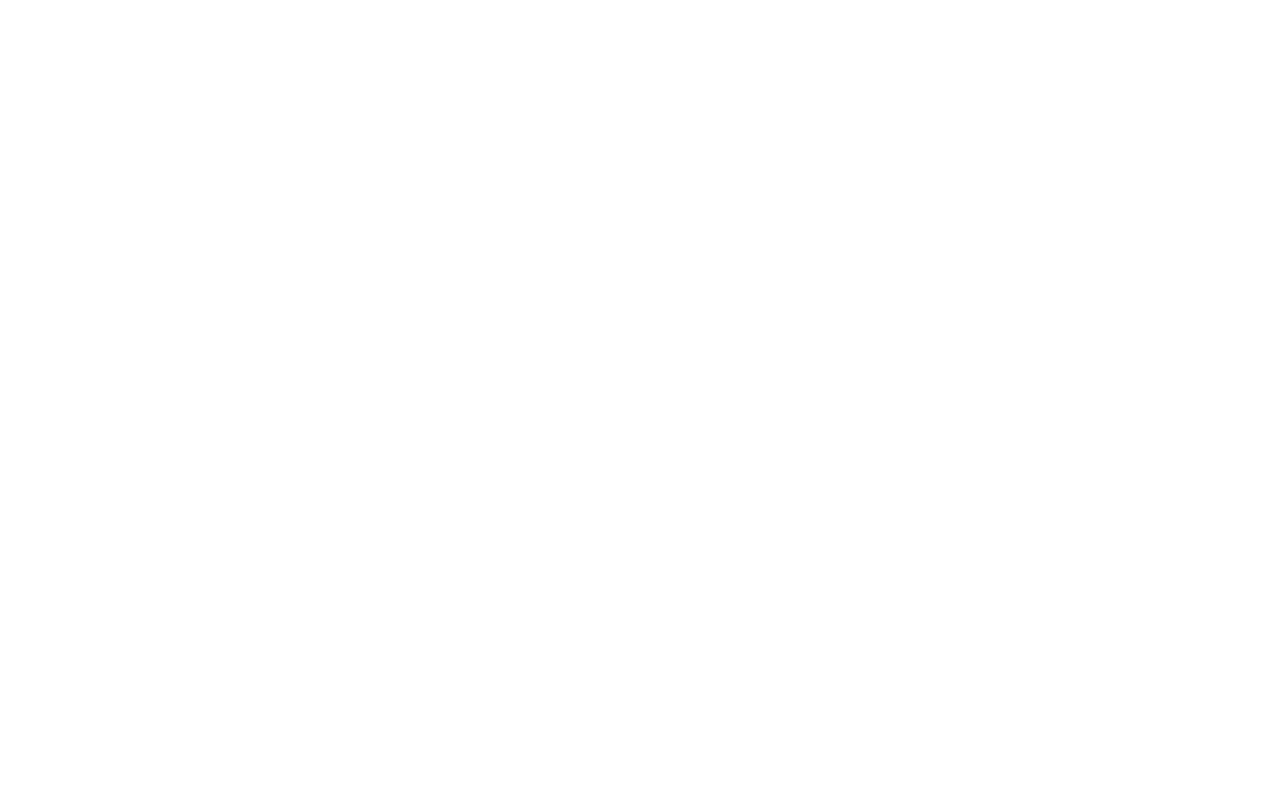
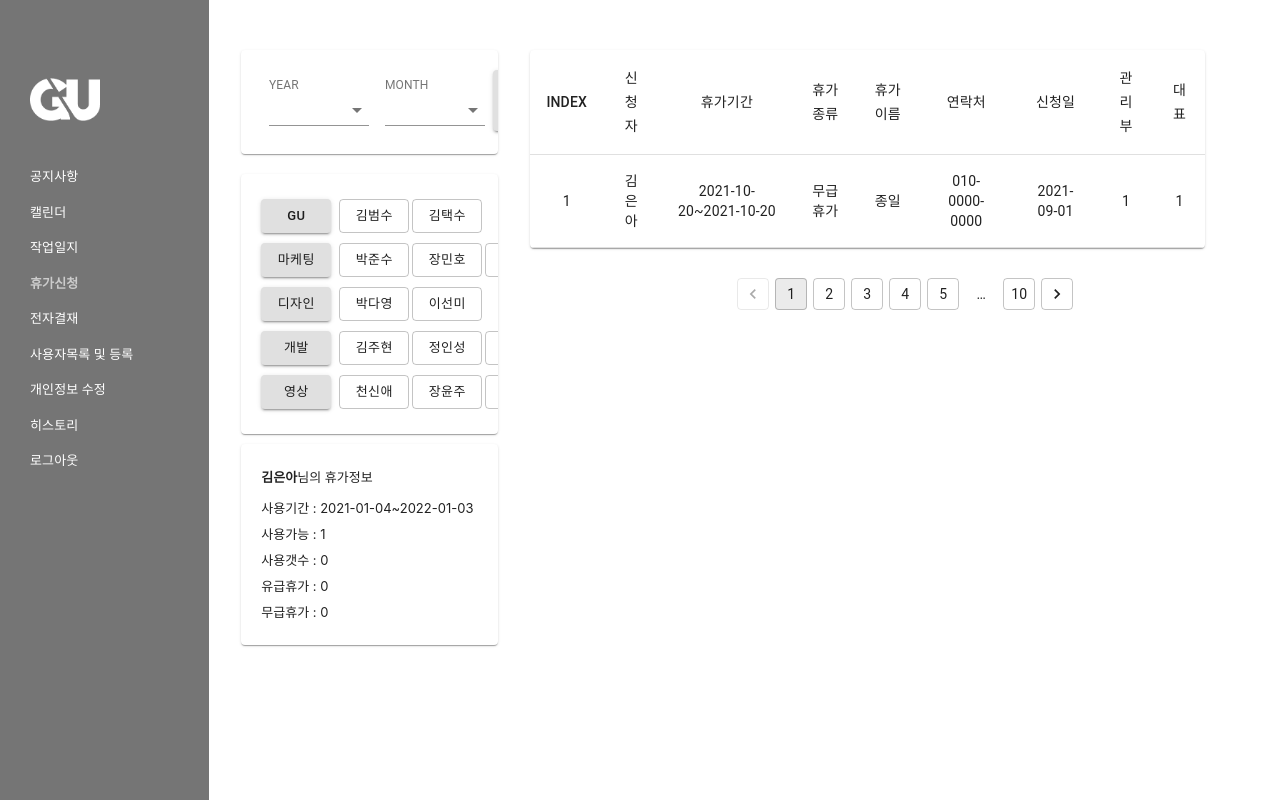
Before and after one commit to eunah3693/p_managementReact, a React (Create React App) app: page /off in a window 1280 px wide. Built offline with nearby package versions, Linux system fonts and the light colour scheme.

Commit message:
휴가신청 레이아웃

```diff
--- a/src/App.css
+++ b/src/App.css
@@ -1,38 +1,17 @@
-.App {
+*{
+  box-sizing: border-box;
+  margin: 0;
+  padding: 0;
+}
+.flex{
+  display: flex;
+}
+.jCenter{
+  justify-content: center;
+}
+.aCenter{
+  align-items: center;
+}
+.tac{
   text-align: center;
 }
-
-.App-logo {
-  height: 40vmin;
-  pointer-events: none;
-}
-
-@media (prefers-reduced-motion: no-preference) {
-  .App-logo {
-    animation: App-logo-spin infinite 20s linear;
-  }
-}
-
-.App-header {
-  background-color: #282c34;
-  min-height: 100vh;
-  display: flex;
-  flex-direction: column;
-  align-items: center;
-  justify-content: center;
-  font-size: calc(10px + 2vmin);
-  color: white;
-}
-
-.App-link {
-  color: #61dafb;
-}
-
-@keyframes App-logo-spin {
-  from {
-    transform: rotate(0deg);
-  }
-  to {
-    transform: rotate(360deg);
-  }
-}
--- a/src/App.js
+++ b/src/App.js
@@ -6,6 +6,7 @@
 import NoticeDetail from './pages/NoticeDetail';
 import WorkCalendar from './pages/WorkCalendar';
 import WorkDiary from './pages/WorkDiary';
+import OffList from './pages/OffList';
 
 function App() {
   return (
@@ -14,6 +15,7 @@
         <Route path="/noticeDetail" component={NoticeDetail} />
         <Route path="/calendar" component={WorkCalendar} />
         <Route path="/diary" component={WorkDiary} />
+        <Route path="/off" component={OffList} />
         <Route path="/" component={Login} exact/>
     </div>
   );
--- a/src/component/Nav.js
+++ b/src/component/Nav.js
@@ -50,7 +50,7 @@
         {"name":"공지사항","link":"/notice"},
         {"name":"캘린더","link":"/calendar"},
         {"name":"작업일지","link":"/diary"},
-        {"name":"휴가신청","link":""},
+        {"name":"휴가신청","link":"/off"},
         {"name":"전자결재","link":""},
         {"name":"사용자목록 및 등록","link":""},
         {"name":"개인정보 수정","link":""},
--- a/src/component/SelectBox.js
+++ b/src/component/SelectBox.js
@@ -21,7 +21,7 @@
 
   const [open, setOpen] = React.useState(false);
   //   select 안에 option
-  let {selectData,option,changeSelect}=props;
+  let {selectData,option,changeSelect,label}=props;
 
   const handleClose = () => {
     setOpen(false);
@@ -35,7 +35,7 @@
   return (
     <div>
       <FormControl className={classes.formControl} style={{minWidth:props.width}}>
-        <InputLabel >공지종류</InputLabel>
+        <InputLabel >{label}</InputLabel>
         <Select
           open={open}
           onClose={handleClose}
--- /dev/null
+++ b/src/component/TableLoop.js
@@ -0,0 +1,80 @@
+import React, { Component } from 'react';
+import { makeStyles } from '@material-ui/core/styles';
+import Table from '@material-ui/core/Table';
+import TableBody from '@material-ui/core/TableBody';
+import TableCell from '@material-ui/core/TableCell';
+import TableContainer from '@material-ui/core/TableContainer';
+import TableHead from '@material-ui/core/TableHead';
+import TableRow from '@material-ui/core/TableRow';
+import Paper from '@material-ui/core/Paper';
+import Pagination from '@material-ui/lab/Pagination';
+import { Link } from "react-router-dom";
+
+const useStyles = makeStyles((theme) => ({
+    layout:{
+        "& a":{
+            textDecoration:"none"
+        }
+    },
+    noticeTable:{
+        width:"90%",
+        marginTop:"50px",
+        fontSize:"15px",
+        "& .MuiTableCell-root a":{
+            color:"rgba(0, 0, 0, 0.87)"
+        }
+    },
+    paginationBox:{
+        paddingTop:"30px",
+        display:"flex",
+        justifyContent:"center"
+    },
+    firstColumn:{
+        textAlign:"center"
+    },
+}));
+
+function TableLoop(props){
+    const classes = useStyles();
+    let {dataTitle, data , link}=props;
+    return (
+        <div className={classes.layout}>
+            <TableContainer component={Paper} className={classes.noticeTable}>
+                <Table className={classes.table} aria-label="simple table">
+                    <TableHead>
+                        <TableRow>
+                            {dataTitle.map(function(val,idx){
+                                return (
+                                    <TableCell align="center">{val}</TableCell>
+                                )
+                            })}
+                        </TableRow>
+                    </TableHead>
+                    <TableBody>
+                    {data.map((val,idx) => (
+                            <TableRow key={idx}>
+                                    <TableCell className={classes.firstColumn} component="th" scope="row">{idx+1}</TableCell>
+                                    <TableCell align="center">{val.worker}</TableCell>
+                                    <TableCell align="center">
+                                        <Link to={"/"+link+"/"+idx}  className={classes.tableLink}>{val.duration}</Link>
+                                    </TableCell>
+                                    <TableCell align="center">{val.offType}</TableCell>
+                                    <TableCell align="center">{val.offName}</TableCell>
+                                    <TableCell align="center">{val.phone}</TableCell>
+                                    <TableCell align="center">{val.applyDate}</TableCell>
+                                    <TableCell align="center">{val.approve1}</TableCell>
+                                    <TableCell align="center">{val.approve2}</TableCell>
+                            </TableRow>
+                    ))}
+                    </TableBody>
+                </Table>
+            </TableContainer>
+            <div className={classes.paginationBox}>
+                 <Pagination count={10} variant="outlined" shape="rounded" />
+            </div>
+        </div>
+    );
+
+}
+
+export default TableLoop;
--- a/src/pages/HolidayInfo.js
+++ b/src/pages/HolidayInfo.js
@@ -6,10 +6,13 @@
 const useStyles = makeStyles((theme) => ({
   layout:{
     width:"100%",
-    padding:"10px 0 10px 20px",
+    padding:"20px",
     textAlign:"left",
     fontSize:"13px",
-    margin:"10px 0"
+    margin:"10px 0",
+    "& p":{
+      lineHeight:"200%"
+    }
   },
   title:{
       paddingBottom:"5px"
--- /dev/null
+++ b/src/pages/OffList.js
@@ -0,0 +1,109 @@
+import React, { Component } from 'react';
+import Nav from '../component/Nav';
+import SelectBox from '../component/SelectBox';
+import { makeStyles } from '@material-ui/core/styles';
+import { Link } from "react-router-dom";
+import Card from '@material-ui/core/Card';
+import Button from '@material-ui/core/Button';
+import TableLoop from '../component/TableLoop';
+import WorkerInfo from './WorkerInfo';
+import HolidayInfo from './HolidayInfo';
+
+const useStyles = makeStyles((theme) => ({
+    layout:{
+        display:"flex",
+        "& a":{
+            textDecoration:"none"
+        }
+    },
+    content:{
+        width:"100%",
+        display:"flex",
+    },
+    sortingBox:{
+        width:"80%",
+        padding:"20px",
+        marginTop:"50px",
+        marginBottom:"20px",
+        display:"flex",
+        justifyContent:"space-between",
+        "& .MuiInput-underline:after":{
+            borderBottom:"1px solid rgba(0, 0, 0, 0.42)"
+        },
+        "& .MuiFormLabel-root.Mui-focused":{
+            color:"rgba(0, 0, 0, 0.42)"
+        },
+        "& .MuiListItem-button":{
+            backgroundColor:"#fff"
+        }
+    },
+    left:{
+        width:"30%",
+        height:"100vh",
+        display:"flex",
+        flexDirection:"column",
+        justifyContent:"flex-start",
+        alignItems:"center"
+    },
+    box:{
+        width:"80%"
+    },
+    right:{
+        width:"70%",
+    }
+}));
+
+let dataTitle=["INDEX","신청자","휴가기간","휴가종류","휴가이름","연락처","신청일","관리부","대표"];
+let data=[
+    {
+        "index":1,
+        "worker":"김은아",
+        "duration":"2021-10-20~2021-10-20",
+        "offType":"무급휴가",
+        "offName":"종일",
+        "phone":"010-0000-0000",
+        "applyDate":"2021-09-01",
+        "approve1":1,
+        "approve2":1,
+    }
+];
+
+
+function Notice(){
+    const classes = useStyles();
+    const year=[2020,2021,2022];
+    const month=[1,2,3,4,5,6,7,8,9,10,11,12];
+    const [option, setOption] = React.useState([0,0]); //년도, 월 selectbox
+    const changeSelect = (event,idx) => {
+        // option[idx]=event.target.value;
+        // setOption(option);
+        setOption(option);
+    };
+    console.log(option)
+    return (
+        <div className={classes.layout}>
+          <Nav nameOn="휴가신청"></Nav>
+          <div className={classes.content}>
+            <div className={classes.left}>
+                <Card className={classes.sortingBox}>
+                    <SelectBox width="100px" label="YEAR" selectData={year} option={option[0]} changeSelect={(e)=>{changeSelect(e,0)}}></SelectBox>
+                    <SelectBox width="100px" label="MONTH" selectData={month} option={option[1]} changeSelect={(e)=>{changeSelect(e,1)}}></SelectBox>
+                    <Link to={"/offDetail"} className={classes.buttonBox}><Button variant="contained">휴가신청</Button></Link>
+                </Card>
+                <div className={classes.box}>
+                    <WorkerInfo></WorkerInfo>
+                </div>
+                <div className={classes.box}>
+                    <HolidayInfo></HolidayInfo>
+                </div>
+            </div>
+            <div className={classes.right}>
+                <TableLoop dataTitle={dataTitle} data={data} link="offDetail"></TableLoop>
+            </div>
+          </div>
+        </div>
+    );
+
+}
+
+export default Notice;
--- /dev/null
+++ b/src/pages/WorkDiaryData.js
@@ -0,0 +1,6 @@
+export default [
+    {
+        'start': new Date("2021-11-24"),
+        'end': new Date("2021-11-25")
+    }
+]
--- a/src/pages/WorkInfo.js
+++ b/src/pages/WorkInfo.js
@@ -6,10 +6,13 @@
 const useStyles = makeStyles((theme) => ({
   layout:{
     width:"100%",
-    padding:"10px 0 10px 20px",
+    padding:"20px",
     textAlign:"left",
     fontSize:"13px",
-    margin:"10px 0"
+    margin:"10px 0",
+    "& p":{
+      lineHeight:"200%"
+    }
   },
   title:{
       paddingBottom:"5px"
--- a/src/pages/WorkerInfo.js
+++ b/src/pages/WorkerInfo.js
@@ -6,7 +6,7 @@
 const useStyles = makeStyles((theme) => ({
   layout:{
     width:"100%",
-    padding:"20px 0 20px 20px"
+    padding:"20px"
   },
   flex:{
     width:"100%",
```
Also changed, not shown: src/pages/WorkDiary.js (+50 -6 lines).
